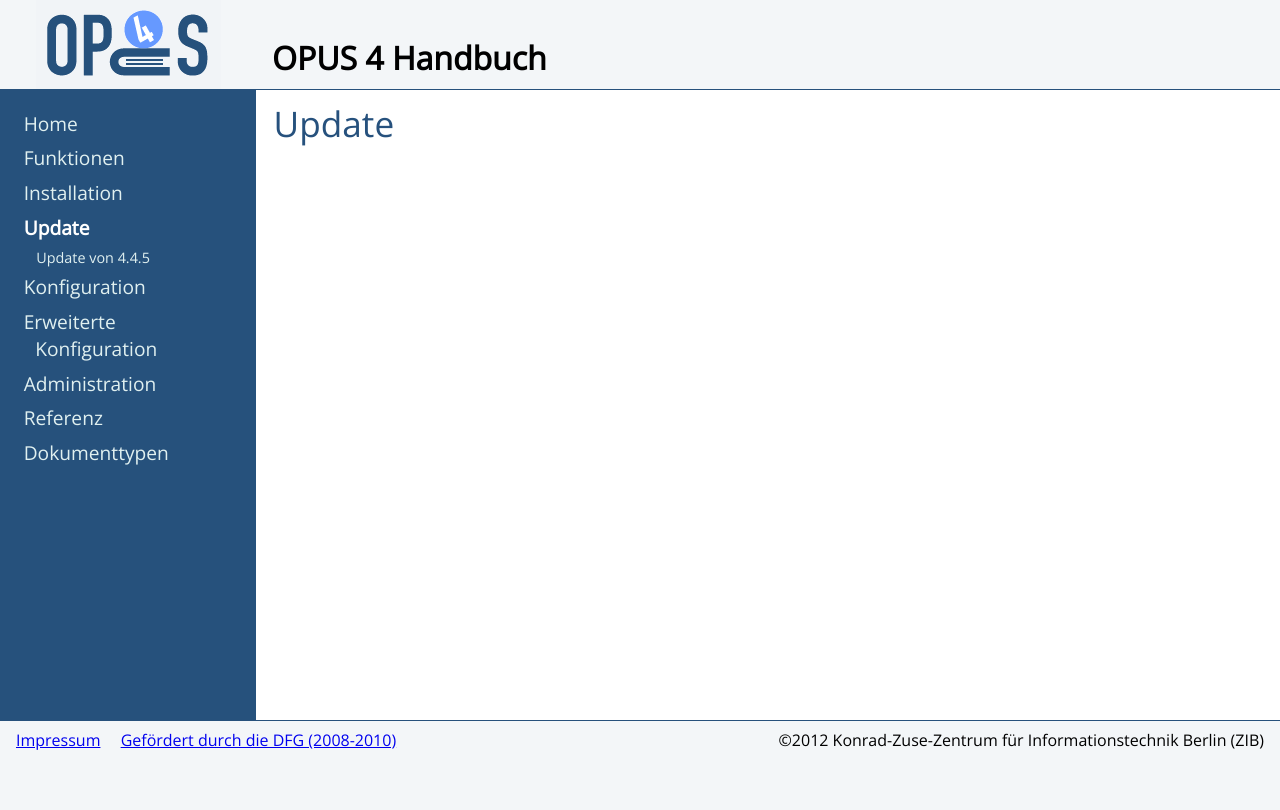
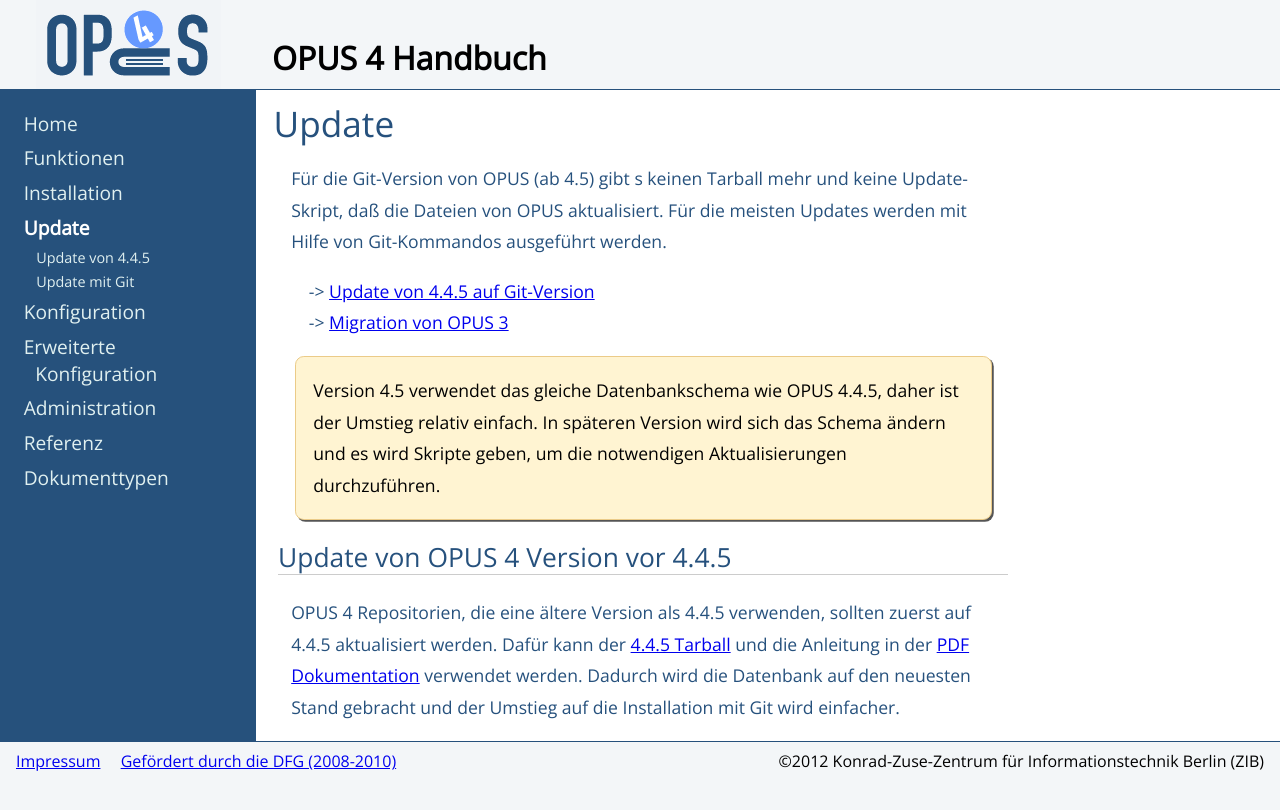
Before and after one commit to OPUS4/userdoc, a Jekyll site: the page built from update/index.md, in a window 1280 px wide. Shown: the top 810 px of the page. Built offline with Jekyll 4.4.1, drawn with Linux system fonts in a browser that asks for light colours.

Commit message:
#32 Startseite für Updates ausgebaut.

```diff
--- a/update/index.md
+++ b/update/index.md
@@ -4,3 +4,24 @@ weight: 35
 ---
 
 # Update
+
+Für die Git-Version von OPUS (ab 4.5) gibt s keinen Tarball mehr und keine Update-Skript, daß die Dateien von OPUS
+aktualisiert. Für die meisten Updates werden mit Hilfe von Git-Kommandos ausgeführt werden.
+
+* [Update von 4.4.5 auf Git-Version](from445.html)
+* [Migration von OPUS 3](../migration.html)
+{: class="navlist" }
+
+<p class="note">
+Version 4.5 verwendet das gleiche Datenbankschema wie OPUS 4.4.5, daher ist der Umstieg relativ einfach. In späteren
+Version wird sich das Schema ändern und es wird Skripte geben, um die notwendigen Aktualisierungen durchzuführen.
+</p>
+
+## Update von OPUS 4 Version vor 4.4.5
+
+OPUS 4 Repositorien, die eine ältere Version als 4.4.5 verwenden, sollten zuerst auf 4.4.5 aktualisiert werden. Dafür
+kann der [4.4.5 Tarball][OPUS445] und die Anleitung in der [PDF Dokumentation][OPUS445DOC] verwendet werden. Dadurch
+wird die Datenbank auf den neuesten Stand gebracht und der Umstieg auf die Installation mit Git wird einfacher.
+
+[OPUS445]: http://www.kobv.de/entwicklung/software/opus-4/download/
+[OPUS445DOC]: http://www.kobv.de/entwicklung/software/opus-4/dokumentation/
```
Also changed, not shown: update/update.md (added, +16 -0 lines).
